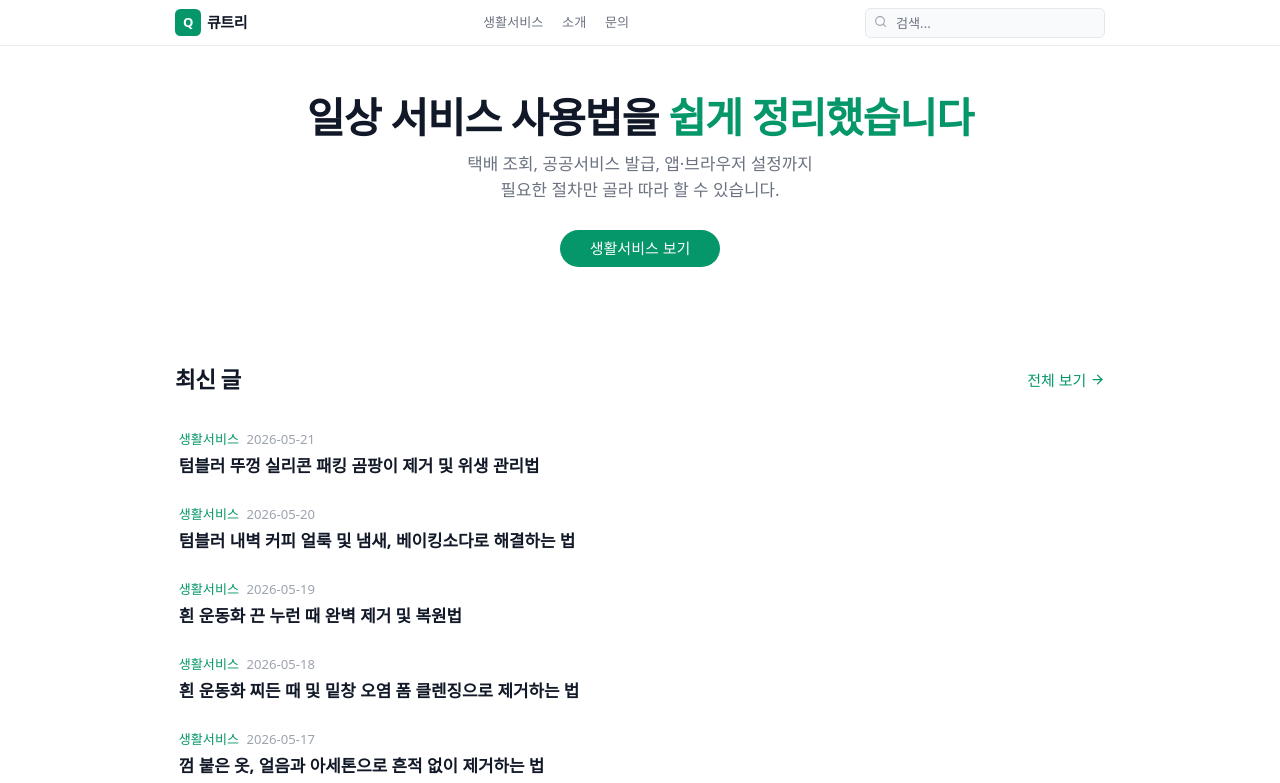
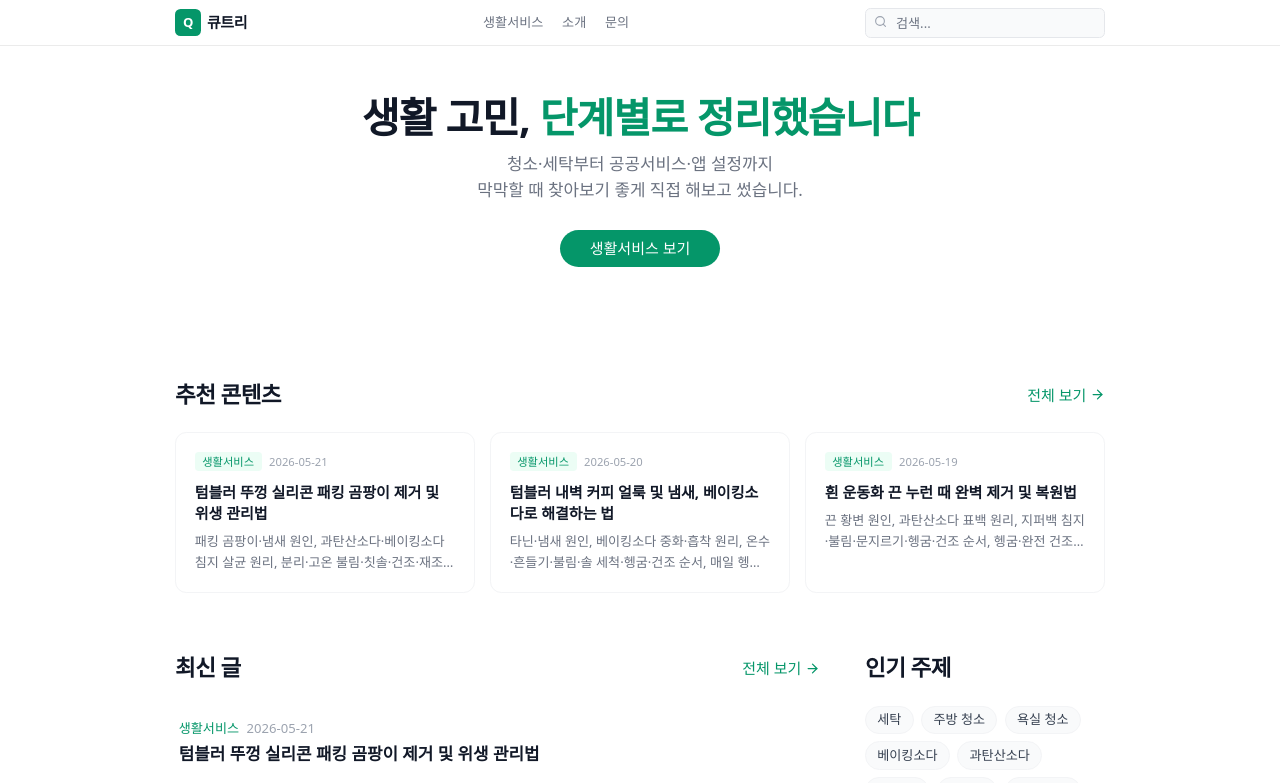
Before and after one commit to eun-hak/qtree, a Next.js app: page / in a window 1280 px wide. Shown: the top 783 px of the page. Built offline with nearby package versions, Linux system fonts and the light colour scheme; no server answers.

Commit message:
feat: 페이지 전면 수정

```diff
--- a/src/app/layout.tsx
+++ b/src/app/layout.tsx
@@ -1,10 +1,13 @@
 import React from "react";
 import type { Metadata } from "next";
+import Script from "next/script";
 import "../styles/tailwind.css";
 import { Header } from "./components/layout/Header";
 import { Footer } from "./components/layout/Footer";
 import { SuppressHydrationWarning } from "./components/SuppressHydrationWarning";
 import {
+  GOOGLE_ANALYTICS_ID,
+  GOOGLE_SITE_VERIFICATION,
   SITE_DESCRIPTION,
   SITE_KEYWORDS,
   SITE_NAME,
@@ -25,6 +28,7 @@ export const metadata: Metadata = {
   authors: [{ name: SITE_NAME, url: SITE_URL }],
   creator: SITE_NAME,
   publisher: SITE_NAME,
+  category: "lifestyle",
   formatDetection: {
     email: false,
     address: false,
@@ -45,14 +49,14 @@ export const metadata: Metadata = {
         url: "/og-image.png",
         width: 1200,
         height: 630,
-        alt: SITE_NAME,
+        alt: `${SITE_NAME} — ${SITE_TAGLINE}`,
       },
     ],
   },
   twitter: {
     card: "summary_large_image",
-    title: SITE_NAME,
-    description: SITE_TAGLINE,
+    title: SITE_TITLE,
+    description: SITE_DESCRIPTION,
     images: ["/og-image.png"],
   },
   robots: {
@@ -76,6 +80,9 @@ export const metadata: Metadata = {
     ],
   },
   manifest: "/site.webmanifest",
+  verification: {
+    google: GOOGLE_SITE_VERIFICATION,
+  },
 };
 
 export default function RootLayout({
@@ -108,6 +115,18 @@ export default function RootLayout({
         className="font-sans antialiased text-gray-900 bg-white"
         suppressHydrationWarning
       >
+        <Script
+          src={`https://www.googletagmanager.com/gtag/js?id=${GOOGLE_ANALYTICS_ID}`}
+          strategy="afterInteractive"
+        />
+        <Script id="google-analytics" strategy="afterInteractive">
+          {`
+            window.dataLayer = window.dataLayer || [];
+            function gtag(){dataLayer.push(arguments);}
+            gtag('js', new Date());
+            gtag('config', '${GOOGLE_ANALYTICS_ID}');
+          `}
+        </Script>
         <SuppressHydrationWarning />
         <Header />
         <main suppressHydrationWarning>{children}</main>
--- a/src/app/page.tsx
+++ b/src/app/page.tsx
@@ -2,9 +2,10 @@ import React from "react";
 import type { Metadata } from "next";
 import Link from "next/link";
 import { ArrowRight } from "lucide-react";
-import { POSTS, LIST_CATEGORY, listCategoryPath } from "./data/mock";
+import { POSTS, LIST_CATEGORY, listCategoryPath, postPath } from "./data/mock";
 import { PostCard } from "./components/blog/PostCard";
 import { Button } from "./components/ui/button";
+import { Badge } from "./components/ui/badge";
 import { SITE_DESCRIPTION, SITE_NAME, SITE_TITLE } from "../lib/site";
 
 export const metadata: Metadata = {
@@ -17,20 +18,37 @@ export const metadata: Metadata = {
   },
 };
 
+function getPopularTags(limit = 16): { tag: string; count: number }[] {
+  const counts: Record<string, number> = {};
+  for (const post of POSTS) {
+    for (const tag of post.tags ?? []) {
+      counts[tag] = (counts[tag] ?? 0) + 1;
+    }
+  }
+  return Object.entries(counts)
+    .sort((a, b) => b[1] - a[1])
+    .slice(0, limit)
+    .map(([tag, count]) => ({ tag, count }));
+}
+
 export default function Home() {
   const listPath = listCategoryPath();
+  const featuredPosts = POSTS.slice(0, 3);
+  const popularTags = getPopularTags();
 
   return (
-    <div className="container mx-auto px-4 max-w-5xl flex flex-col gap-10 md:gap-12 pb-14">
+    <div className="container mx-auto px-4 max-w-5xl flex flex-col gap-12 md:gap-16 pb-16">
+
+      {/* Hero */}
       <section className="py-10 md:py-14 text-center space-y-4 max-w-3xl mx-auto w-full">
         <h1 className="text-3xl md:text-4xl lg:text-[2.75rem] font-bold tracking-tight text-gray-900 leading-snug">
-          일상 서비스 사용법을{" "}
-          <span className="text-emerald-600">쉽게 정리했습니다</span>
+          생활 고민,{" "}
+          <span className="text-emerald-600">단계별로 정리했습니다</span>
         </h1>
         <p className="text-base md:text-lg text-gray-500 leading-relaxed">
-          택배 조회, 공공서비스 발급, 앱·브라우저 설정까지
+          청소·세탁부터 공공서비스·앱 설정까지
           <br className="hidden sm:block" />
-          필요한 절차만 골라 따라 할 수 있습니다.
+          막막할 때 찾아보기 좋게 직접 해보고 썼습니다.
         </p>
         <div className="flex justify-center pt-3">
           <Link href={listPath}>
@@ -44,10 +62,11 @@ export default function Home() {
         </div>
       </section>
 
+      {/* 추천 콘텐츠 */}
       <section className="w-full">
         <div className="flex items-center justify-between mb-5 md:mb-6">
           <h2 className="text-xl md:text-2xl font-bold tracking-tight text-gray-900">
-            최신 글
+            추천 콘텐츠
           </h2>
           <Link href={listPath}>
             <Button variant="link" className="text-emerald-600 hidden sm:flex text-sm md:text-base p-0 h-auto">
@@ -55,12 +74,78 @@ export default function Home() {
             </Button>
           </Link>
         </div>
-        <div className="space-y-0.5">
-          {POSTS.map((post) => (
-            <PostCard key={post.slug} post={post} variant="compact" />
+        <div className="grid grid-cols-1 sm:grid-cols-2 md:grid-cols-3 gap-4">
+          {featuredPosts.map((post) => (
+            <Link key={post.slug} href={postPath(post)} className="group block rounded-xl border border-gray-100 hover:border-emerald-200 hover:shadow-sm transition-all bg-white p-5">
+              <div className="flex items-center gap-2 mb-3">
+                <span className="text-xs font-medium text-emerald-600 bg-emerald-50 px-2 py-0.5 rounded">
+                  생활서비스
+                </span>
+                <span className="text-xs text-gray-400">{post.date}</span>
+              </div>
+              <h3 className="text-base font-bold text-gray-900 group-hover:text-emerald-700 transition-colors leading-snug mb-2 line-clamp-2">
+                {post.title}
+              </h3>
+              <p className="text-sm text-gray-500 leading-relaxed line-clamp-2">
+                {post.summary}
+              </p>
+            </Link>
           ))}
         </div>
       </section>
+
+      {/* 최신 글 + 인기 주제 */}
+      <div className="flex flex-col md:flex-row gap-10 md:gap-12 items-start">
+
+        {/* 최신 글 */}
+        <section className="w-full md:flex-1 min-w-0">
+          <div className="flex items-center justify-between mb-5 md:mb-6">
+            <h2 className="text-xl md:text-2xl font-bold tracking-tight text-gray-900">
+              최신 글
+            </h2>
+            <Link href={listPath}>
+              <Button variant="link" className="text-emerald-600 hidden sm:flex text-sm md:text-base p-0 h-auto">
+                전체 보기 <ArrowRight className="ml-1 h-4 w-4" />
+              </Button>
+            </Link>
+          </div>
+          <div className="space-y-0.5">
+            {POSTS.slice(0, 10).map((post) => (
+              <PostCard key={post.slug} post={post} variant="compact" />
+            ))}
+          </div>
+          <div className="mt-5 sm:hidden">
+            <Link href={listPath}>
+              <Button variant="outline" className="w-full text-emerald-600 border-emerald-200">
+                전체 글 보기 <ArrowRight className="ml-1 h-4 w-4" />
+              </Button>
+            </Link>
+          </div>
+        </section>
+
+        {/* 인기 주제 */}
+        <aside className="w-full md:w-56 lg:w-64 shrink-0">
+          <h2 className="text-xl md:text-2xl font-bold tracking-tight text-gray-900 mb-5 md:mb-6">
+            인기 주제
+          </h2>
+          <div className="flex flex-wrap gap-2">
+            {popularTags.map(({ tag }) => (
+              <Link
+                key={tag}
+                href={`/search?q=${encodeURIComponent(tag)}`}
+              >
+                <Badge
+                  variant="secondary"
+                  className="cursor-pointer bg-gray-50 text-gray-700 hover:bg-emerald-50 hover:text-emerald-700 border border-gray-100 hover:border-emerald-200 transition-colors px-3 py-1 text-sm font-normal rounded-full"
+                >
+                  {tag}
+                </Badge>
+              </Link>
+            ))}
+          </div>
+        </aside>
+      </div>
+
     </div>
   );
 }
--- a/src/app/sitemap.ts
+++ b/src/app/sitemap.ts
@@ -4,6 +4,9 @@ import { SITE_URL } from '../lib/site';
 
 export default function sitemap(): MetadataRoute.Sitemap {
   const baseUrl = SITE_URL;
+
+  const SITE_LAUNCH = new Date('2026-04-27');
+  const LEGAL_DATE = new Date('2026-04-27');
 
   const staticPages: MetadataRoute.Sitemap = [
     {
@@ -14,33 +17,33 @@ export default function sitemap(): MetadataRoute.Sitemap {
     },
     {
       url: `${baseUrl}/about`,
-      lastModified: new Date('2026-01-12'),
+      lastModified: SITE_LAUNCH,
       changeFrequency: 'monthly',
-      priority: 0.9,
+      priority: 0.7,
     },
     {
       url: `${baseUrl}/contact`,
-      lastModified: new Date('2026-01-12'),
+      lastModified: SITE_LAUNCH,
       changeFrequency: 'monthly',
-      priority: 0.8,
+      priority: 0.6,
     },
     {
       url: `${baseUrl}/privacy-policy`,
-      lastModified: new Date('2026-01-12'),
+      lastModified: LEGAL_DATE,
       changeFrequency: 'yearly',
-      priority: 0.5,
+      priority: 0.3,
     },
     {
       url: `${baseUrl}/terms`,
-      lastModified: new Date('2026-01-12'),
+      lastModified: LEGAL_DATE,
       changeFrequency: 'yearly',
-      priority: 0.5,
+      priority: 0.3,
     },
     {
       url: `${baseUrl}/cookies`,
-      lastModified: new Date('2026-01-12'),
+      lastModified: LEGAL_DATE,
       changeFrequency: 'yearly',
-      priority: 0.5,
+      priority: 0.3,
     },
   ];
 
@@ -54,8 +57,8 @@ export default function sitemap(): MetadataRoute.Sitemap {
   const postPages: MetadataRoute.Sitemap = POSTS.map((post) => ({
     url: `${baseUrl}${postPath(post)}`,
     lastModified: new Date(post.date),
-    changeFrequency: 'monthly',
-    priority: 0.7,
+    changeFrequency: 'weekly' as const,
+    priority: 0.8,
   }));
 
   return [...staticPages, ...categoryPages, ...postPages];
--- a/src/lib/site.ts
+++ b/src/lib/site.ts
@@ -1,45 +1,53 @@
 /**
- * 큐트리 — 사이트 공통 메타데이터 (도메인: qtree.com)
+ * 큐트리 — 사이트 공통 메타데이터 (도메인: qtree.kr)
  */
 export const SITE_BRAND = "qtree";
 
-export const SITE_DOMAIN = "qtree.com";
+export const SITE_DOMAIN = "qtree.kr";
 
 /** 화면·SEO에 표시되는 사이트명 */
 export const SITE_NAME = "큐트리";
 
 export const SITE_NAME_SHORT = "큐트리";
 
-export const SITE_TAGLINE = "일상 서비스 사용법을 쉽게";
+export const SITE_TAGLINE = "생활 고민을 단계별로 해결";
 
 export const SITE_TITLE = `${SITE_NAME} — ${SITE_TAGLINE}`;
 
 export const SITE_DESCRIPTION =
-  "택배 조회, 공공서비스 발급, 우편·등기, 앱 설정까지. 생활에서 자주 쓰는 온라인 서비스의 조회·신청·발급 방법을 초보자도 따라 할 수 있게 정리합니다.";
+  "청소·세탁부터 공공서비스 이용, 앱 설정까지. 막막할 때 바로 찾아볼 수 있도록 직접 해보고 단계별로 정리한 실전 생활 가이드입니다.";
 
 export const SITE_KEYWORDS = [
   SITE_NAME,
   SITE_BRAND,
-  "생활서비스",
-  "배송조회",
-  "정부24",
-  "주민등록등본",
-  "인터넷 발급",
-  "택배 조회",
+  "생활 가이드",
+  "생활 꿀팁",
+  "청소 방법",
+  "세탁 방법",
+  "베이킹소다",
+  "구연산",
+  "욕실 청소",
+  "주방 청소",
+  "얼룩 제거",
   "공공서비스",
   "앱 사용법",
-  "생활정보",
+  "생활 정보",
 ] as const;
 
 export const SITE_URL =
   process.env.NEXT_PUBLIC_SITE_URL?.replace(/\/$/, "") ||
   `https://${SITE_DOMAIN}`;
 
-export const SITE_EMAIL = "contact@qtree.com";
+export const GOOGLE_SITE_VERIFICATION =
+  "YG1phv7_kh_MV7lNeiDmTZaKhebEHdySYocO85vrLz8";
 
-export const SITE_EMAIL_PRIVACY = "privacy@qtree.com";
+export const GOOGLE_ANALYTICS_ID = "G-YNYS81PEJB";
 
-export const SITE_EMAIL_PARTNER = "partner@qtree.com";
+export const SITE_EMAIL = "contact@qtree.kr";
+
+export const SITE_EMAIL_PRIVACY = "privacy@qtree.kr";
+
+export const SITE_EMAIL_PARTNER = "partner@qtree.kr";
 
 export function siteUrl(path = ""): string {
   if (!path) return SITE_URL;
```
Also changed, not shown: src/app/robots.ts (line endings or trailing spaces).
